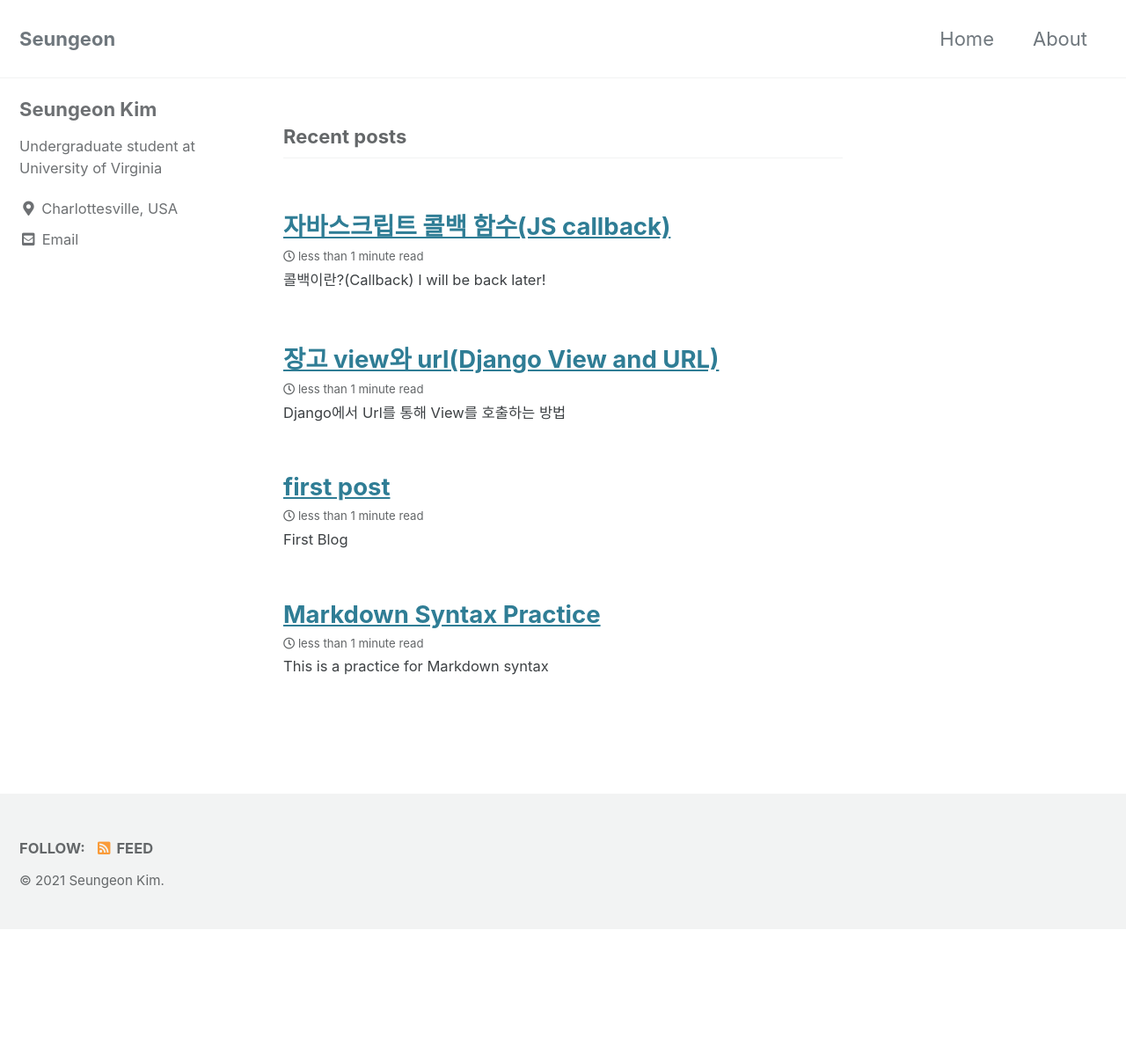
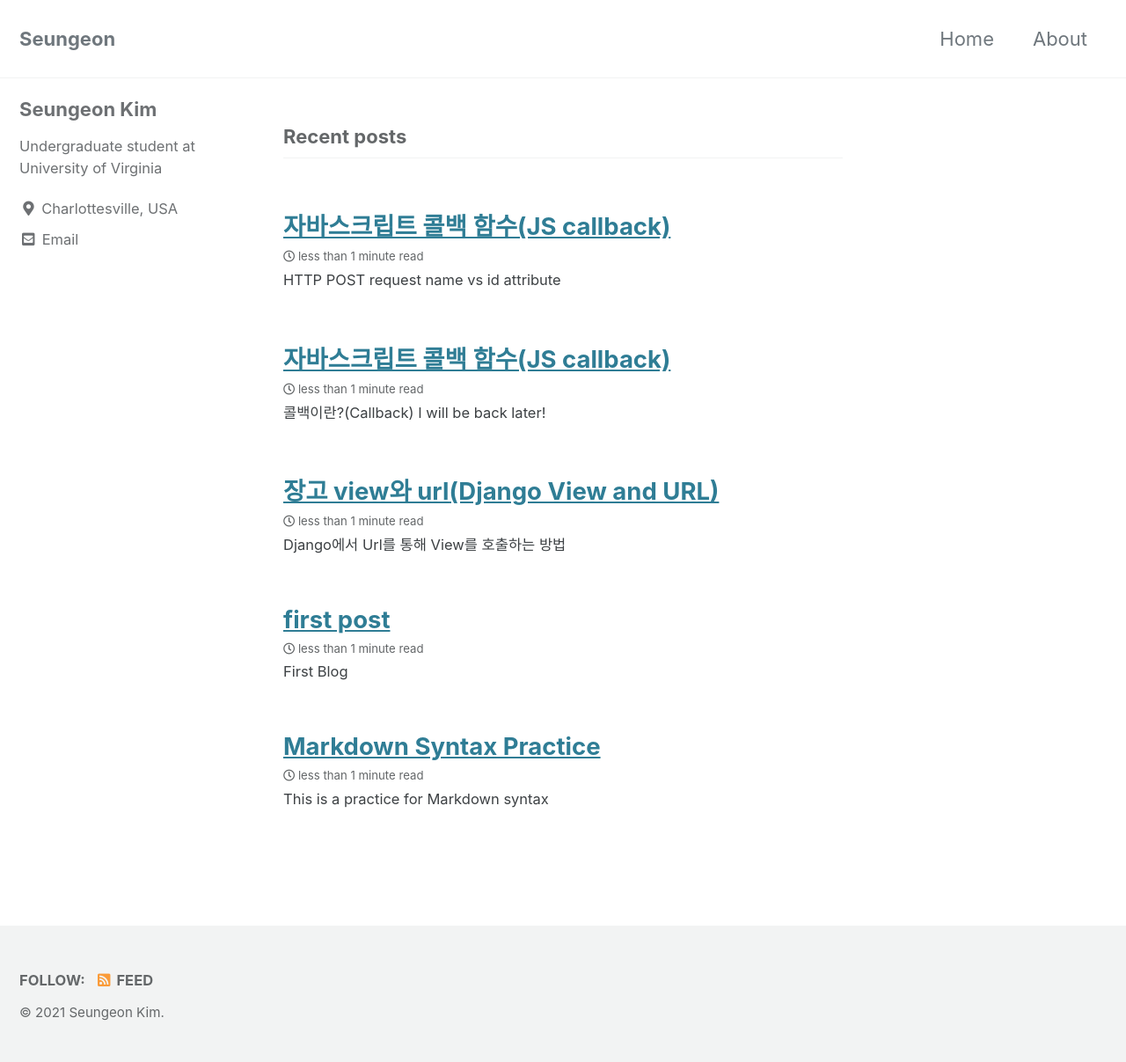
Before and after one commit to seungeonK/seungeonK.github.io, a Jekyll site: the page built from index.html, in a window 1280 px wide. Shown: the whole page at 88% size. Built offline with Jekyll 4.4.1, drawn with Linux system fonts in a browser that asks for light colours; cached includes are drawn as plain includes; the list of posts is cut into pages by our own code; before the commit the page ends 1056 px from its top, so only the background shows below that; part of the change alters nothing that is shown.

Commit message:
created post about the diff between ID Name attr

```diff
--- /dev/null
+++ b/_posts/2021-01-29-Post_request_name_vs_id.md
@@ -0,0 +1,29 @@
+---
+title: "자바스크립트 콜백 함수(JS callback)"
+layout: post
+---
+
+# HTTP POST request name vs id attribute
+---
+
+## __Name__ 속성(Name Attribute)
+
+Valid only on `<a>`, `<form>`, `<iframe>`, `<img>`, `<map>`, `<input>`, `<select>`, `<textarea>`
+
+__Name__ does not have to be unique, and can be used to group elements together such as radio buttons & checkboxes
+
+---
+
+## __ID__ 속성(ID Attribute)
+
+Valid on __any element except__ `<base>`, `<html>`, `<head>`, `<meta>`, `<param>`, `<script>`, `<style>`, `<title>`
+
+__(Important)__ The name attribute is __used in the HTTP request__ sent by your browser to the server as a variable name associated with the data contained in the value attribute.
+
+
+
+__Each Id should be unique__ in the page as rendered in the browser, which may or may not be all in the same file
+
+Is referenced in __CSS__ or __URL__ with `#` sign
+
+Is referenced in __JS__ with `getElementById()`
--- a/_sass/minimal-mistakes/_print.scss
+++ b/_sass/minimal-mistakes/_print.scss
@@ -98,7 +98,6 @@
     border: 0;
     display: block;
     max-width: 100% !important;
-    vertical-align: middle;
   }
 
   hr {
```
Also changed, not shown: 9 other files.
